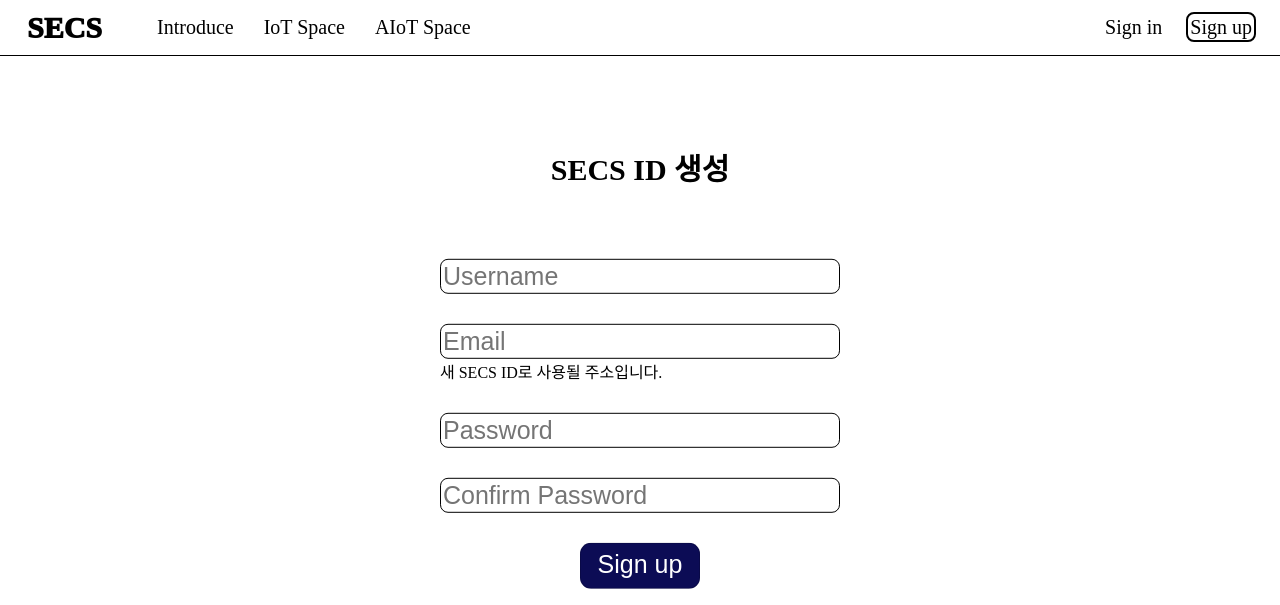
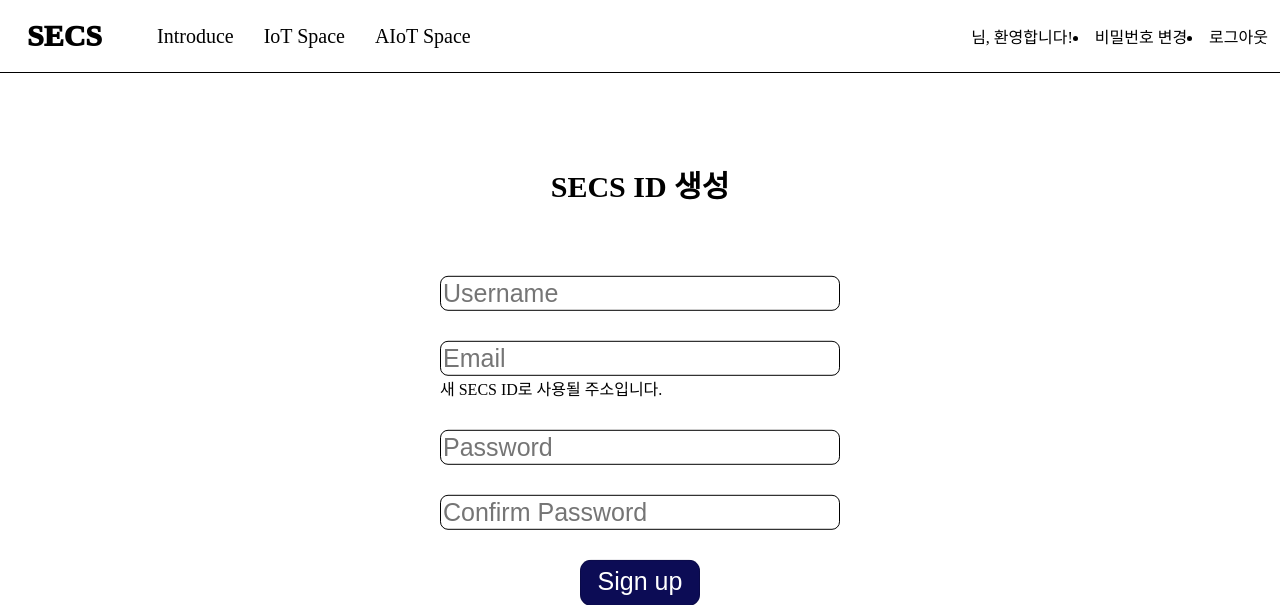
Before and after one commit to some94/SECS_Project, a Django app: template accounts/templates/signUp.html in a window 1280 px wide. Shown: the top 605 px of the page. Run offline with Django 4.2, Linux system fonts and the light colour scheme; the template is opened without the code that fills it, so the values that code supplies are empty.

Commit message:
로그인 상태에 따른 페이지 변경

```diff
--- a/accounts/views.py
+++ b/accounts/views.py
@@ -3,7 +3,7 @@
 
 from django.shortcuts import render, redirect
 from django.views.generic import View
-from django.http import JsonResponse
+from django.http import JsonResponse, HttpResponseRedirect
 from SECS.settings import SECRET_KEY
 
 from .models import User
@@ -30,7 +30,7 @@
                     token = jwt.encode({'email': user.email}, SECRET_KEY, algorithm="HS256")
                     request.session['token'] = token
                     # return 시 JsonResponse에 Access token을 넣는다
-                    return render(request, 'main.html', {'email': user.email})
+                    return render(request, 'main.html', {'email': user.email, 'is_authenticated': request.user.is_authenticated})
                 else:
                     return JsonResponse({'message': '비밀번호가 틀렸습니다.'}, json_dumps_params={'ensure_ascii': False},
                                         status=401)
@@ -49,7 +49,7 @@
             del request.session['token']
 
         redirect_url = 'http://192.210.247.224:8000/'
-        return redirect(redirect_url)
+        return HttpResponseRedirect(redirect_url)
 
 
 # -- PasswordChange
--- a/templates/base.html
+++ b/templates/base.html
@@ -26,10 +26,16 @@
         <li><a href="{% url 'aiot_space:status' %}">AIoT Space</a></li>
     </ul>
 
-    <ul class="navbar__sign">
-        <li><a id="navbar__sign-in" href="{% url 'accounts:login' %}">Sign in</a></li>
-        <li><a id="navbar__sign-up" href="{% url 'accounts:signUp' %}">Sign up</a></li>
-    </ul>
+    {% if user %}
+        <p>{{ user.username }}님, 환영합니다!</p><br>
+        <li><a href="{% url 'accounts:passwordChange' %}">비밀번호 변경</a></li>
+        <li><a href="{% url 'accounts:logout' %}">로그아웃</a></li>
+    {% else %}
+        <ul class="navbar__sign">
+            <li><a id="navbar__sign-in" href="{% url 'accounts:login' %}">Sign in</a></li>
+            <li><a id="navbar__sign-up" href="{% url 'accounts:signUp' %}">Sign up</a></li>
+        </ul>
+    {% endif %}
 
     <a href="#" class="navbar__toggleBtn"></a>
 </nav>
```
